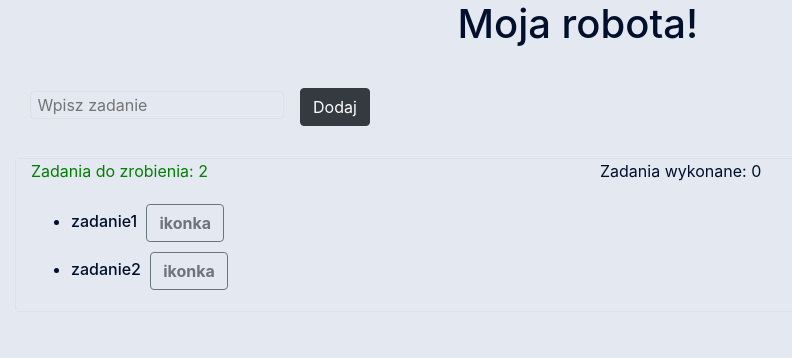
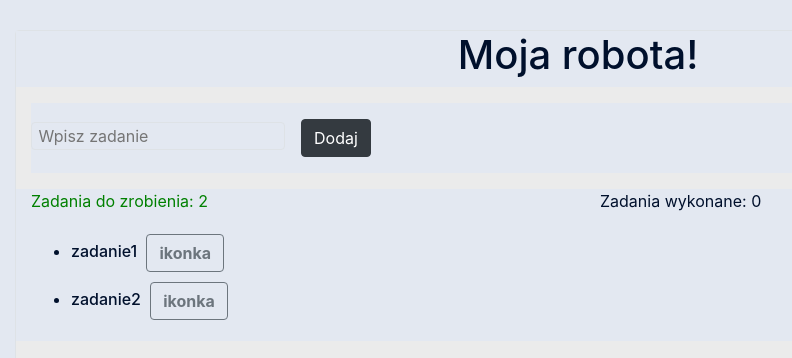
Before and after one commit to cashnalot/angular-todo, an Angular app: page / in a window 1280 px wide. Shown: the top 358 px of the page, without its empty margins (55-847 px from the left). Built offline with nearby package versions, Linux system fonts and the light colour scheme.

Commit message:
poprawka z wyświetlaniem

```diff
--- a/src/app/app.component.html
+++ b/src/app/app.component.html
@@ -1,24 +1,19 @@
-<div class="container-fluid">
-  <div class="row">
-    <div class="container">
-      <div class="row">
+<div class="container-fluid ">
+  <div class="row ">
+    <div class="container  border rounded main ">
+      <div class="row ">
         <div class="col"></div>
         <div class="col-3">
           <app-header></app-header>
         </div>
         <div class="col"></div>
       </div>
-
       <div class="row my-3 mx-auto">
         <app-add-task></app-add-task>
       </div>
-    </div>
-  </div>
 
-  <div class="row">
-    <div class="container border rounded main">
-      <div class="row">
-        <div class="col-sm">
+      <div class="row ">
+        <div class="col-sm ">
           <app-todo-task></app-todo-task>
         </div>
 
--- a/src/app/app.component.scss
+++ b/src/app/app.component.scss
@@ -1,3 +1,5 @@
 .main{
   background-color: rgb(235, 235, 235);
+  min-height: 80vh;
+  margin-top: 30px;
 }
```
